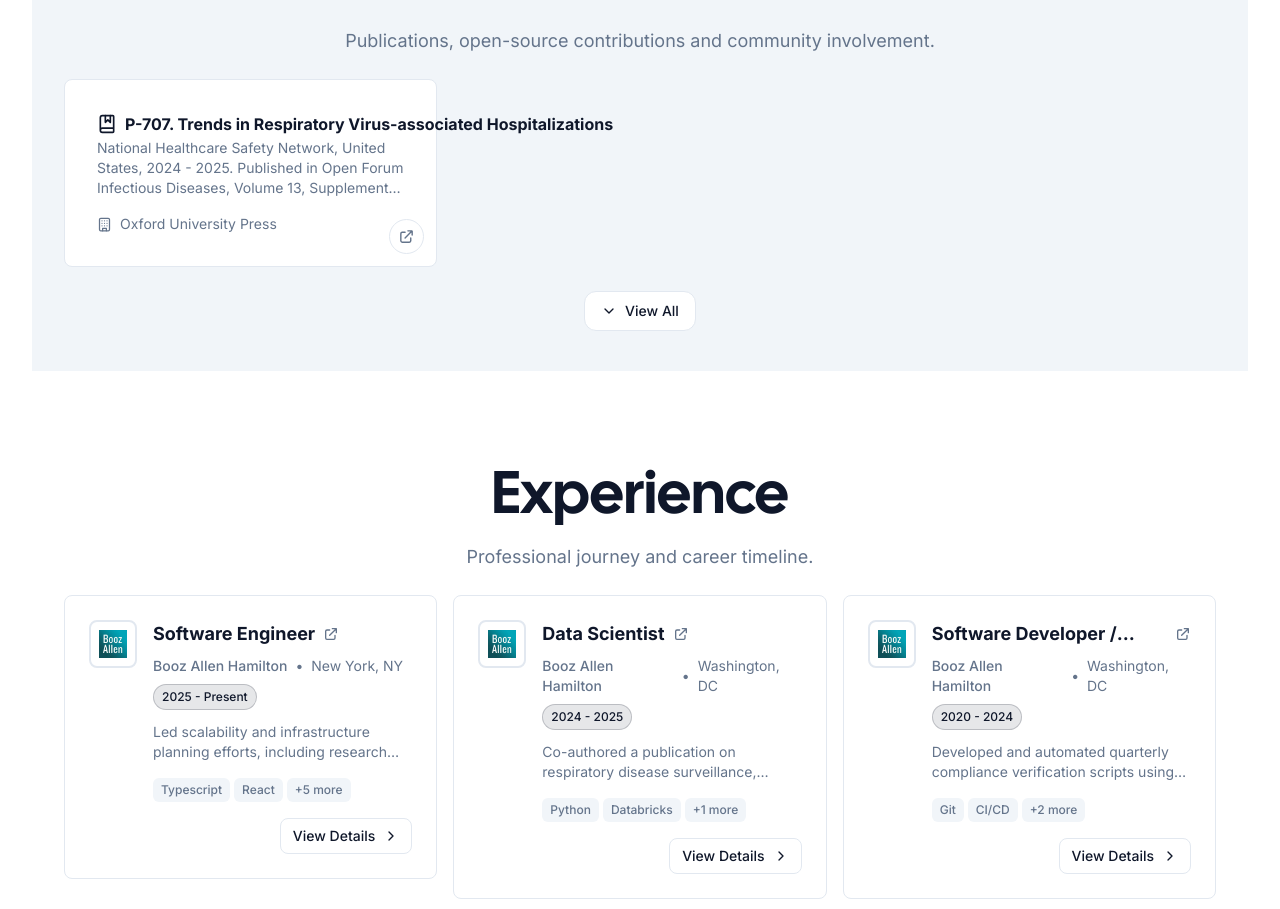
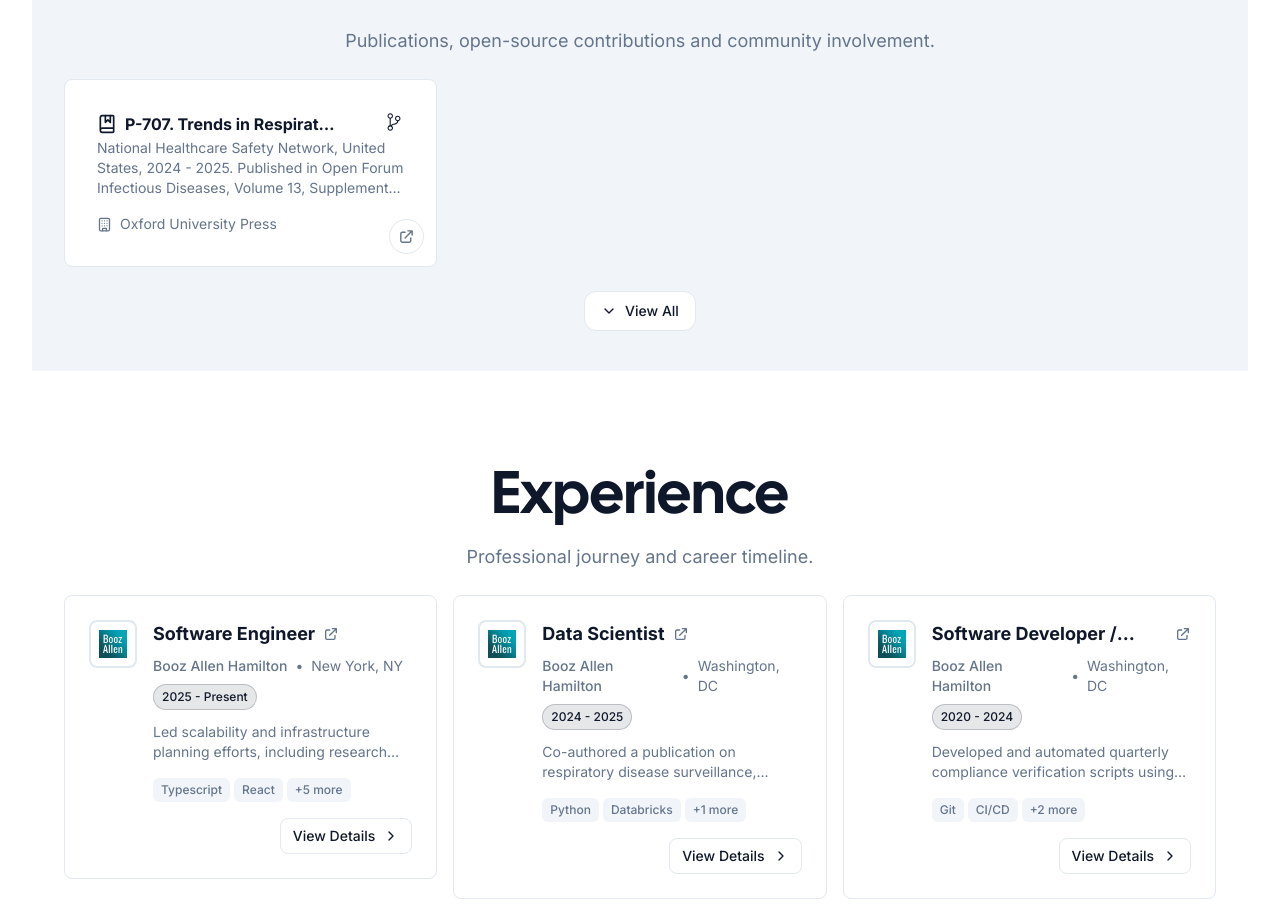
Before and after one commit to jason-fine/portfolio, a Next.js app: page / in a window 1280 px wide. Shown: the part 2137-3046 px from the top of the page. Built offline with nearby package versions, Linux system fonts and the light colour scheme; no server answers.

Commit message:
changed title wrap

```diff
--- a/components/contributions/contribution-card.tsx
+++ b/components/contributions/contribution-card.tsx
@@ -20,12 +20,12 @@ export default function ContributionCard({
               className="absolute bottom-3 right-3 border bg-background rounded-full p-2 cursor-pointer text-muted-foreground "
             />
             <div className="flex h-[170px] flex-col justify-between rounded-md p-6 sm:h-[170px]">
-              <div className="flex flex-row justify-between">
-                <h3 className="font-bold flex space-x-2 items-center">
+              <div className="flex flex-row justify-between w-full">
+                <h3 className="font-bold flex space-x-2 items-center max-w-[80%] overflow-hidden">
                   <Icons.gitRepoIcon size={20} className="flex-shrink-0" />
                   <span className="truncate">{contribution.repo}</span>
                 </h3>
-                <Icons.gitBranch size={20} />
+                <Icons.gitBranch size={20} className="flex-shrink-0" />
               </div>
               <div className="space-y-4 overflow-hidden">
                 <p className="text-sm text-muted-foreground line-clamp-3 overflow-ellipsis">
```
